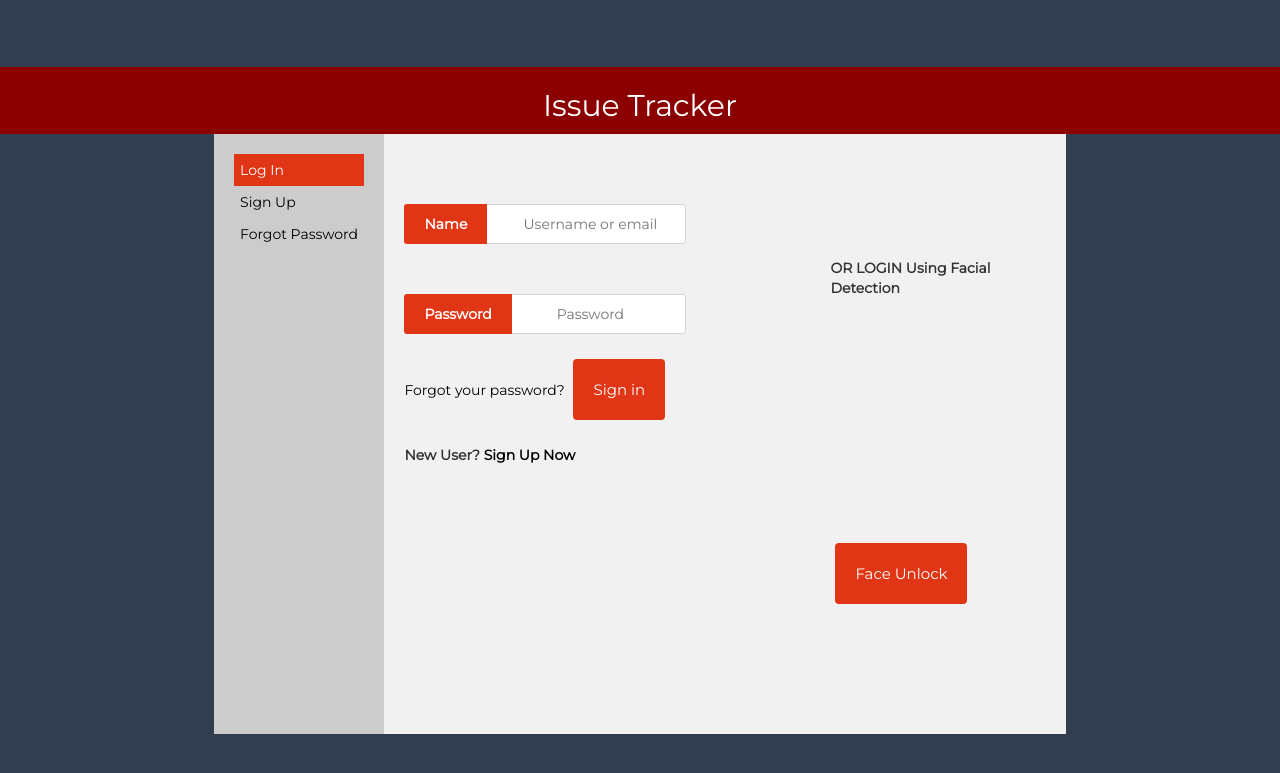
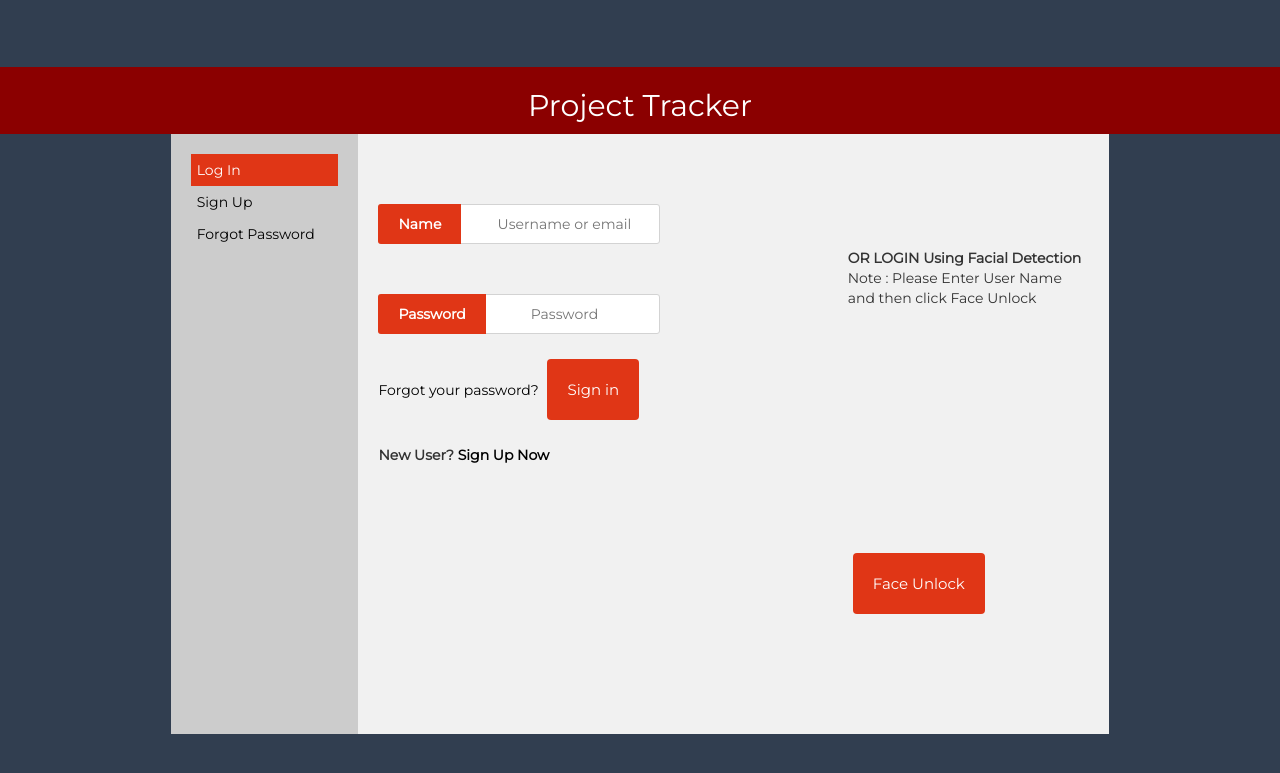
Before and after one commit to Urmi20/Assignment3, a Flask app: page / in a window 1280 px wide. Shown: the top 773 px of the page. Run offline with Flask 2, Linux system fonts and the light colour scheme; some libraries are stand-ins or nearby versions.

Commit message:
CSS final touchup

```diff
--- a/app/templates/index.html
+++ b/app/templates/index.html
@@ -19,7 +19,7 @@ function upload() {
 }
 	</script>
 	<header>
-		<h2>Issue Tracker</h2>
+		<h2>Project Tracker</h2>
 	</header>
 
 	<section>
@@ -44,6 +44,7 @@ function upload() {
 							style="text-align: center;" placeholder="Password"/>
 						<label for="password">Password</label>
 						{% if error == True %}
+                            <br>
 							Wrong Username or password<br/><br>
 						{% endif %}
 					</div>
@@ -62,7 +63,8 @@ function upload() {
 
 		</article1>
 		<article2>
-			<b>OR LOGIN Using Facial Detection</b>
+			<b>OR LOGIN Using Facial Detection</b><br>
+            Note : Please Enter User Name and then click Face Unlock
 				<div id="my_camera"></div>
 				<input type="button" class="button" value="Face Unlock" onclick="upload()">
 				<input type="hidden" class="button" value="Login" onclick="upload()" id="results">
```
